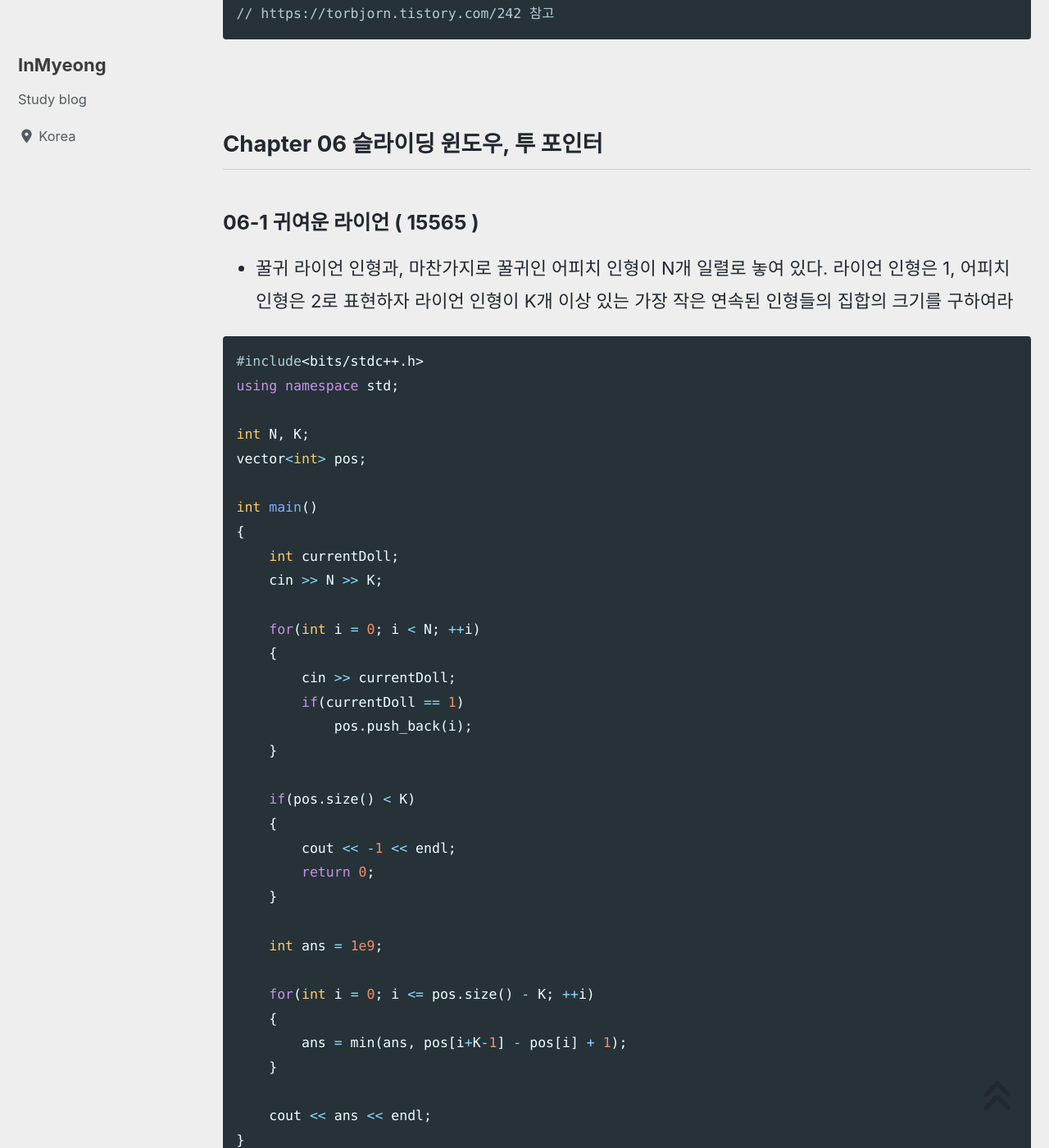
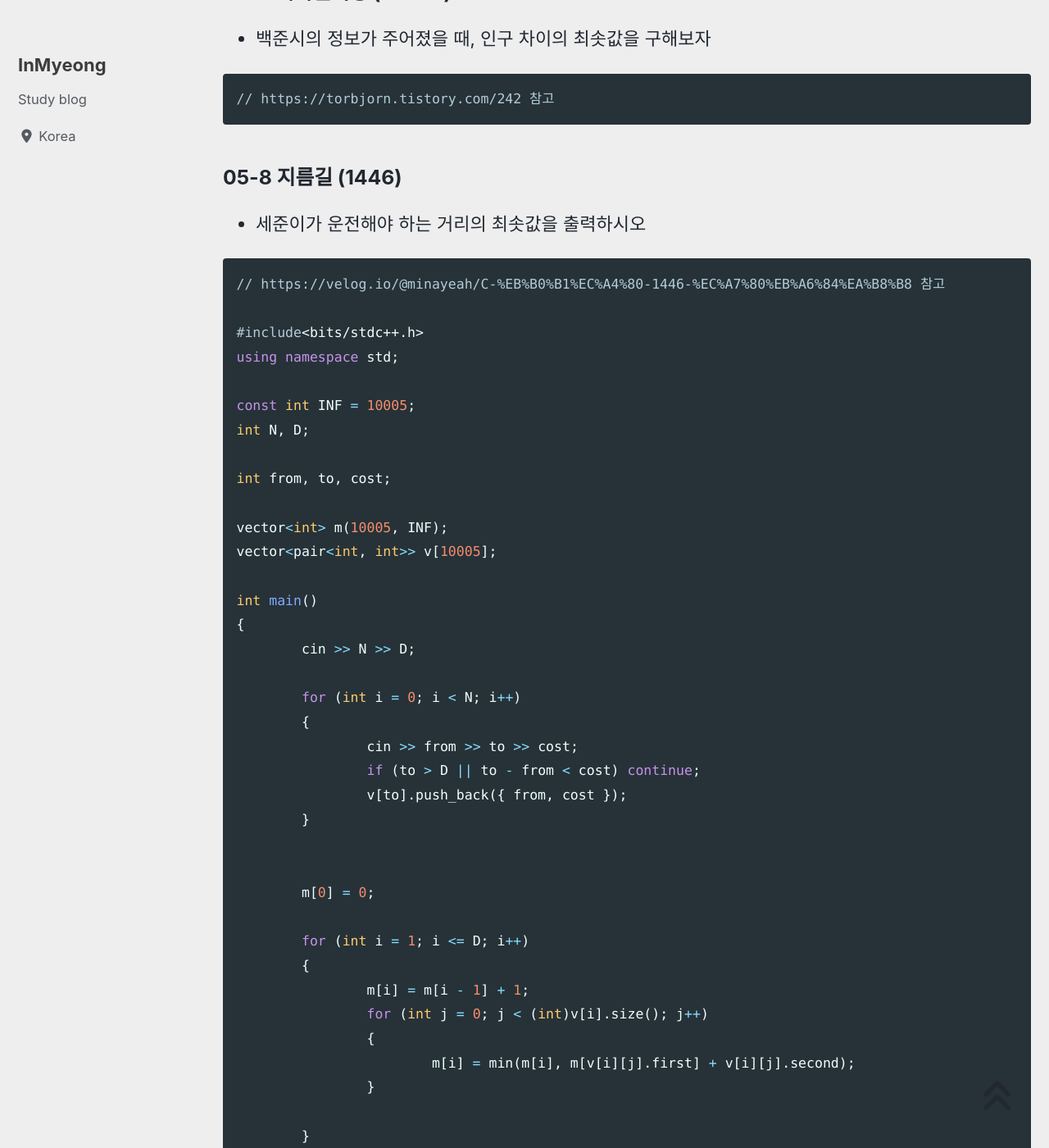
Before and after one commit to devMyeong/devMyeong.github.io, a Jekyll site: the page built from _posts/codingTest/2022-09-25-백준.md, in a window 1280 px wide and 1400 px high, scrolled down 54723 px. Shown: the whole window at 82% size. Built offline with Jekyll 4.4.1, drawn with Linux system fonts in a browser that asks for light colours; cached includes are drawn as plain includes; nearby versions of some CDN libraries; some web fonts are replaced; comment, search, counter and statistics services are not loaded; some of the changed text lies outside the part shown.

Commit message:
Docs : 백준 코드 추가

````diff
--- a/_posts/codingTest/2022-09-25-백준.md
+++ b/_posts/codingTest/2022-09-25-백준.md
@@ -1737,6 +1737,58 @@ int main()
 
 ```cpp
 // https://torbjorn.tistory.com/242 참고
+```
+
+### 05-8 지름길 (1446)
+- 세준이가 운전해야 하는 거리의 최솟값을 출력하시오
+
+```cpp
+// https://velog.io/@minayeah/C-%EB%B0%B1%EC%A4%80-1446-%EC%A7%80%EB%A6%84%EA%B8%B8 참고
+
+#include<bits/stdc++.h>
+using namespace std;
+
+const int INF = 10005;
+int N, D;
+
+int from, to, cost;
+
+vector<int> m(10005, INF);
+vector<pair<int, int>> v[10005];
+
+int main()
+{
+	cin >> N >> D;
+
+	for (int i = 0; i < N; i++)
+	{
+		cin >> from >> to >> cost;
+		if (to > D || to - from < cost) continue;
+		v[to].push_back({ from, cost });
+	}
+
+
+	m[0] = 0;
+
+	for (int i = 1; i <= D; i++)
+	{
+		m[i] = m[i - 1] + 1;
+		for (int j = 0; j < (int)v[i].size(); j++)
+		{
+			m[i] = min(m[i], m[v[i][j].first] + v[i][j].second);
+		}
+
+	}
+
+	cout << m[D];
+}
+```
+
+### 05-9 완전 이진 트리 ( 9934 )
+- 상근이가 종이에 적은 순서가 모두 주어졌을 때, 각 레벨에 있는 빌딩의 번호를 구하는 프로그램을 작성하시오
+
+```cpp
+// https://conkjh032.tistory.com/323 참고
 ```
 
 <br>
@@ -2725,6 +2777,12 @@ int main()
 }
 ```
 
+### 07-12 마법사 상어와 파이어볼 ( 20056 )
+- 마법사 상어가 이동을 K번 명령한 후, 남아있는 파이어볼 질량의 합을 구해보자
+
+```cpp
+```
+
 <br>
 
 [맨 위로 이동하기](#){: .btn .btn--primary }{: .align-right}
````
